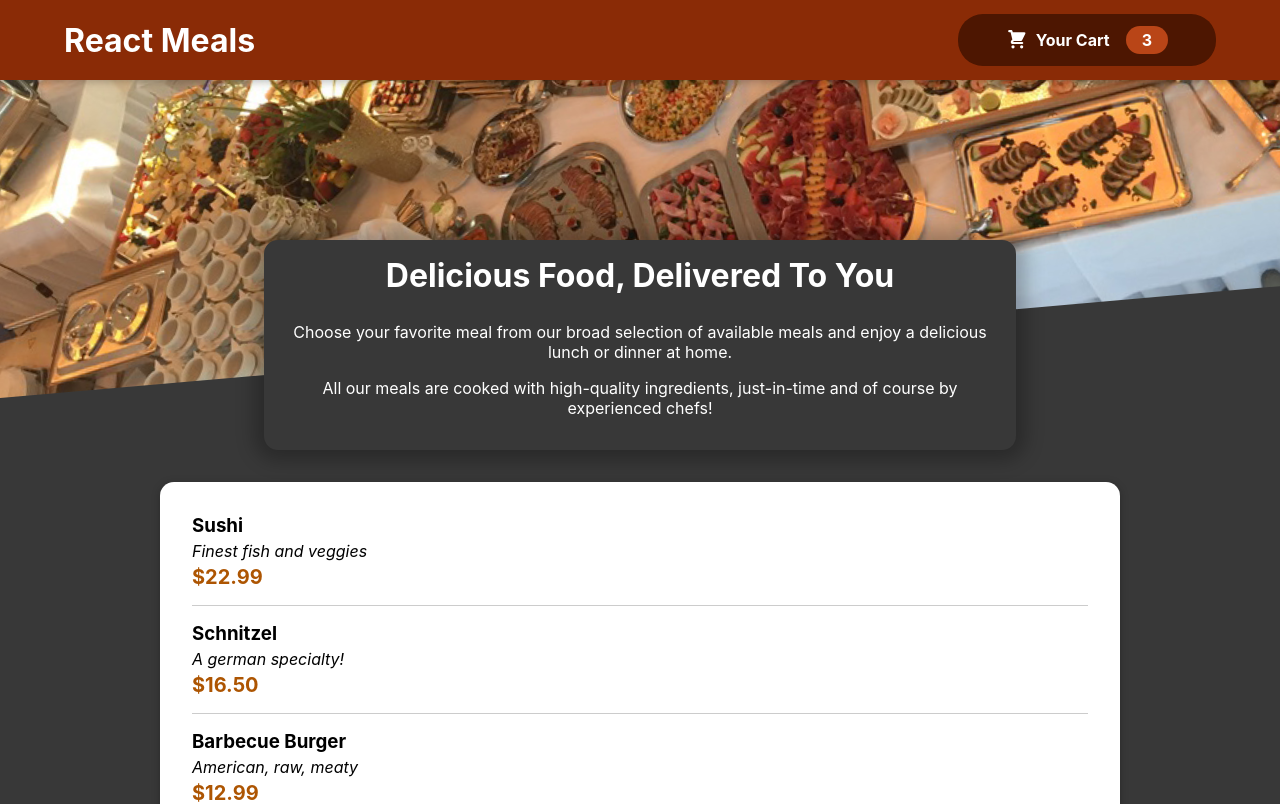
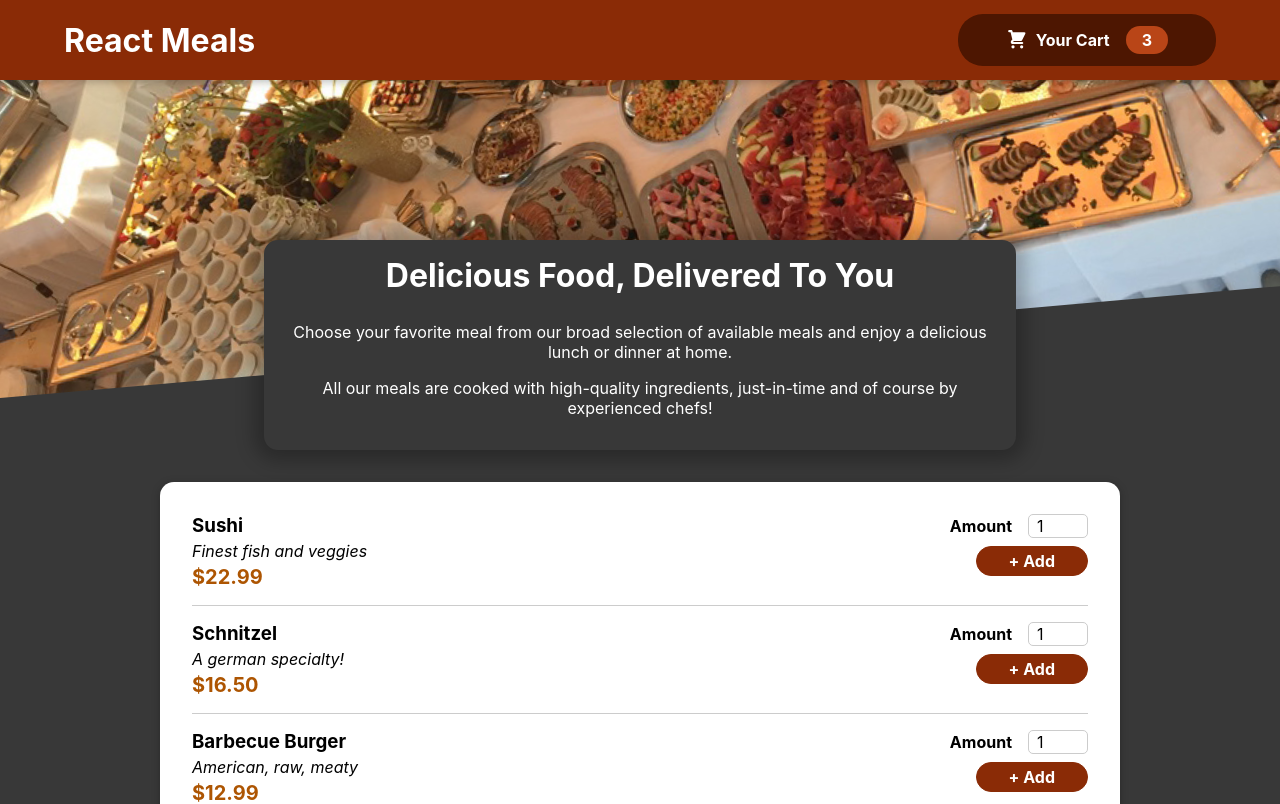
Before and after one commit to drronidz/react-the-complete-guide, a React (Create React App) app in the folder 10-building-food-order-app/: page / in a window 1280 px wide. Shown: the top 804 px of the page. Built offline with nearby package versions, Linux system fonts and the light colour scheme.

Commit message:
Adding MealItemForm Component ...

```diff
--- a/10-building-food-order-app/src/components/Meals/available-meals/AvailableMeals.js
+++ b/10-building-food-order-app/src/components/Meals/available-meals/AvailableMeals.js
@@ -2,7 +2,7 @@
 import classes from './AvailableMeals.module.css'
 import DUMMY_MEALS from "../data/DUMMY_MEALS";
 import Card from "../../UI/card/Card";
-import MealItem from "../MealItem/MealItem";
+import MealItem from "../meal-item/MealItem";
 
 const AvailableMeals = () => {
     const mealsList = DUMMY_MEALS.map(meal =>
--- /dev/null
+++ b/10-building-food-order-app/src/components/Meals/meal-item-form/MealItemForm.js
@@ -0,0 +1,24 @@
+import React from "react";
+import classes from './MealItemForm.module.css'
+import Input from "../../UI/input/Input";
+
+
+ const MealItemForm = props => {
+    return (
+        <form className={classes.form}>
+            <Input
+                label='Amount'
+                input={{
+                id: 'amount',
+                type: 'number',
+                min: '1',
+                max: '5',
+                step: '1',
+                defaultValue: '1'
+            }}/>
+            <button>+ Add</button>
+        </form>
+    )
+ }
+
+ export default MealItemForm
--- /dev/null
+++ b/10-building-food-order-app/src/components/Meals/meal-item-form/MealItemForm.module.css
@@ -0,0 +1,20 @@
+.form {
+    text-align: right;
+}
+
+.form button {
+    font: inherit;
+    cursor: pointer;
+    background-color: #8a2b06;
+    border: 1px solid #8a2b06;
+    color: white;
+    padding: 0.25rem 2rem;
+    border-radius: 20px;
+    font-weight: bold;
+}
+
+.form button:hover,
+.form button:active {
+    background-color: #641e03;
+    border-color: #641e03;
+}
--- a/10-building-food-order-app/src/components/Meals/MealItem/MealItem.js
+++ b/10-building-food-order-app/src/components/Meals/meal-item/MealItem.js
@@ -1,6 +1,7 @@
 import React from "react";
 
 import classes from './MealItem.module.css'
+import MealItemForm from "../meal-item-form/MealItemForm";
 
 const MealItem = (props) => {
     const price = `$${props.price.toFixed(2)}`
@@ -13,7 +14,7 @@
                 <div className={classes.price}>{price}</div>
             </div>
             <div>
-
+                <MealItemForm/>
             </div>
         </li>
     )
--- /dev/null
+++ b/10-building-food-order-app/src/components/UI/input/Input.js
@@ -0,0 +1,14 @@
+import React from "react";
+import classes from './Input.module.css'
+
+const Input = props => {
+
+    return (
+        <div className={classes.input}>
+            <label htmlFor={props.input.id}>{props.label}</label>
+            <input {...props.input}/>
+        </div>
+    )
+}
+
+export default Input
--- /dev/null
+++ b/10-building-food-order-app/src/components/UI/input/Input.module.css
@@ -0,0 +1,18 @@
+.input {
+    display: flex;
+    align-items: center;
+    margin-bottom: 0.5rem;
+}
+
+.input label {
+    font-weight: bold;
+    margin-right: 1rem;
+}
+
+.input input {
+    width: 3rem;
+    border-radius: 5px;
+    border: 1px solid #ccc;
+    font: inherit;
+    padding-left: 0.5rem;
+}
```
Also changed, not shown: 10-building-food-order-app/src/components/Meals/meal-item/MealItem.module.css (renamed from 10-building-food-order-app/src/components/Meals/MealItem/MealItem.module.css).
